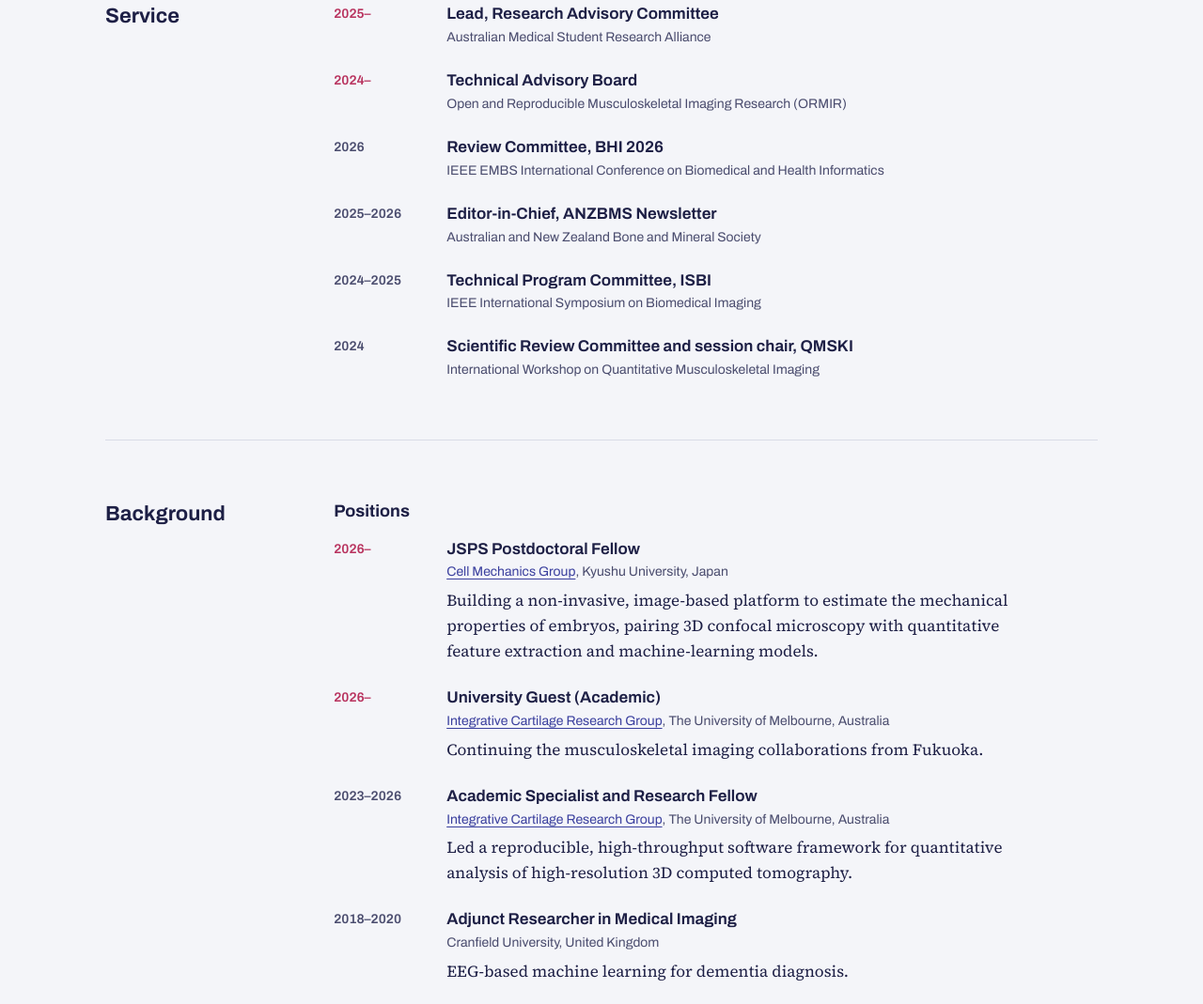
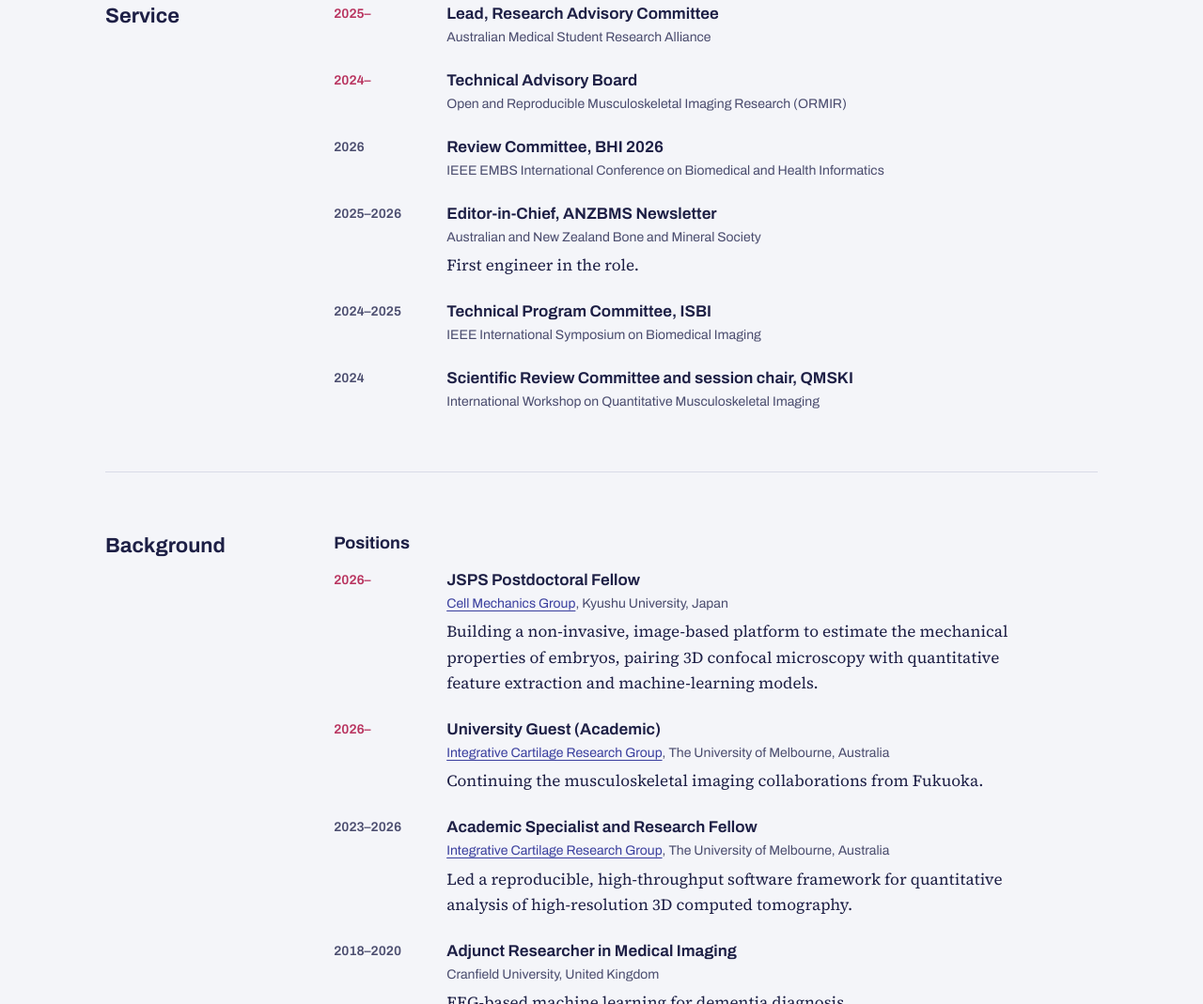
Before and after one commit to PDurongbhan/dpholpat.com, a plain HTML site: page index.html in a window 1280 px wide. Shown: the part 8209-9278 px from the top of the page at 94% size. Drawn offline with Linux system fonts and the light colour scheme.

Commit message:
Service: first engineer as ANZBMS Newsletter Editor-in-Chief
Co-Authored-By: Claude Opus 5.5 <noreply@anthropic.com>
Claude-Session: https://claude.ai/code/session_01HfzrFq8J1cyqh1oPS2zbhY

```diff
--- a/index.html
+++ b/index.html
@@ -593,7 +593,7 @@ footer {
       <li><span class="when live">2025–</span><div><h3>Lead, Research Advisory Committee</h3><p class="place">Australian Medical Student Research Alliance</p></div></li>
       <li><span class="when live">2024–</span><div><h3>Technical Advisory Board</h3><p class="place">Open and Reproducible Musculoskeletal Imaging Research (ORMIR)</p></div></li>
       <li><span class="when">2026</span><div><h3>Review Committee, BHI 2026</h3><p class="place">IEEE EMBS International Conference on Biomedical and Health Informatics</p></div></li>
-      <li><span class="when">2025–2026</span><div><h3>Editor-in-Chief, ANZBMS Newsletter</h3><p class="place">Australian and New Zealand Bone and Mineral Society</p></div></li>
+      <li><span class="when">2025–2026</span><div><h3>Editor-in-Chief, ANZBMS Newsletter</h3><p class="place">Australian and New Zealand Bone and Mineral Society</p><p class="desc">First engineer in the role.</p></div></li>
       <li><span class="when">2024–2025</span><div><h3>Technical Program Committee, ISBI</h3><p class="place">IEEE International Symposium on Biomedical Imaging</p></div></li>
       <li><span class="when">2024</span><div><h3>Scientific Review Committee and session chair, QMSKI</h3><p class="place">International Workshop on Quantitative Musculoskeletal Imaging</p></div></li>
     </ol>
```
